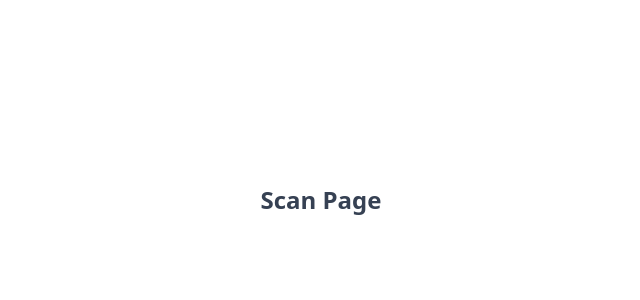
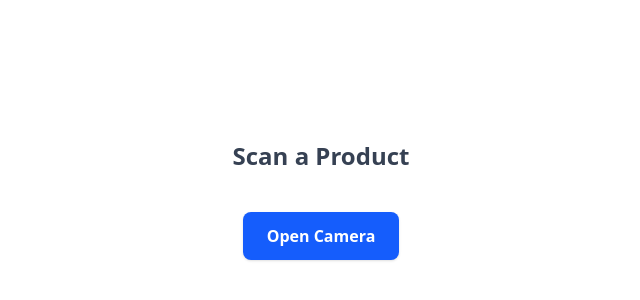
Before and after one commit to Agiless/KPR-Hackathon, a React (Vite) app in the folder app/: page /scan in a window 1280 px wide. Shown: the part 200-500 px from the top of the page, without its empty margins (319-959 px from the left). Built offline with nearby package versions, Linux system fonts and the light colour scheme.

Commit message:
Update ScanPage.jsx

```diff
--- a/app/src/pages/ScanPage.jsx
+++ b/app/src/pages/ScanPage.jsx
@@ -1,9 +1,59 @@
-import React from "react";
+
+import React, { useRef, useState } from "react";
 
 export default function ScanPage() {
+  const videoRef = useRef(null);
+  const [cameraOpen, setCameraOpen] = useState(false);
+  const [error, setError] = useState("");
+
+  const openCamera = async () => {
+    setError("");
+    setCameraOpen(true);
+    try {
+      const stream = await navigator.mediaDevices.getUserMedia({ video: true });
+      if (videoRef.current) {
+        videoRef.current.srcObject = stream;
+        videoRef.current.play();
+      }
+    } catch (err) {
+      setError("Unable to access camera. Please allow camera permissions.");
+      setCameraOpen(false);
+    }
+  };
+
+  const closeCamera = () => {
+    setCameraOpen(false);
+    if (videoRef.current && videoRef.current.srcObject) {
+      const tracks = videoRef.current.srcObject.getTracks();
+      tracks.forEach((track) => track.stop());
+      videoRef.current.srcObject = null;
+    }
+  };
+
   return (
-    <div className="w-full max-w-sm mx-auto min-h-screen flex items-center justify-center">
-      <h2 className="text-2xl font-bold text-gray-700">Scan Page</h2>
+    <div className="w-full max-w-sm mx-auto min-h-screen flex flex-col items-center justify-center gap-6">
+      <h2 className="text-2xl font-bold text-gray-700 mb-4">Scan a Product</h2>
+      {!cameraOpen && (
+        <button
+          onClick={openCamera}
+          className="bg-blue-600 text-white px-6 py-3 rounded-lg font-semibold shadow hover:bg-blue-700 transition"
+        >
+          Open Camera
+        </button>
+      )}
+      {error && <div className="text-red-600 text-sm mb-2">{error}</div>}
+      {cameraOpen && (
+        <div className="flex flex-col items-center gap-4 w-full">
+          <video ref={videoRef} className="rounded-lg w-full max-h-80 bg-black" autoPlay playsInline />
+          <button
+            onClick={closeCamera}
+            className="bg-red-600 text-white px-4 py-2 rounded-lg font-semibold hover:bg-red-700 transition"
+          >
+            Close Camera
+          </button>
+        </div>
+      )}
+      {/* You can add barcode/QR code scanning logic here */}
     </div>
   );
 }
```
